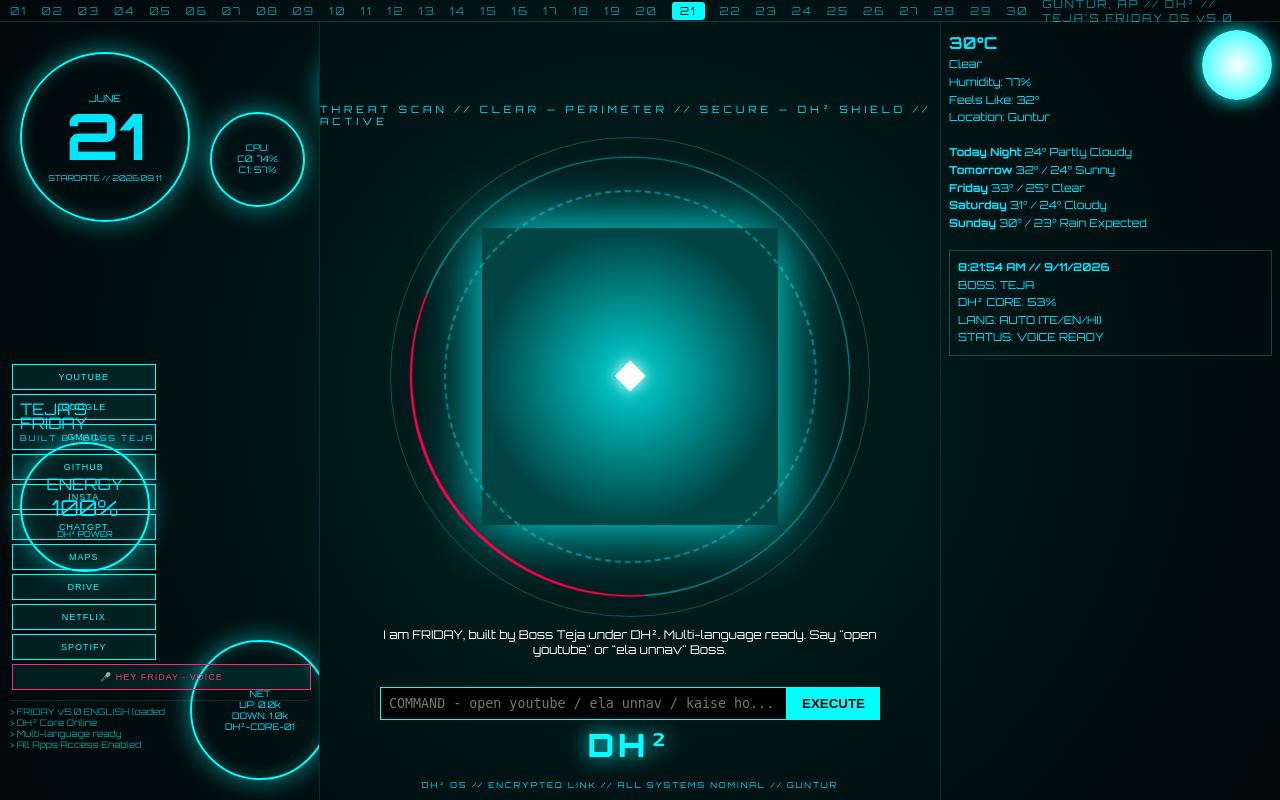
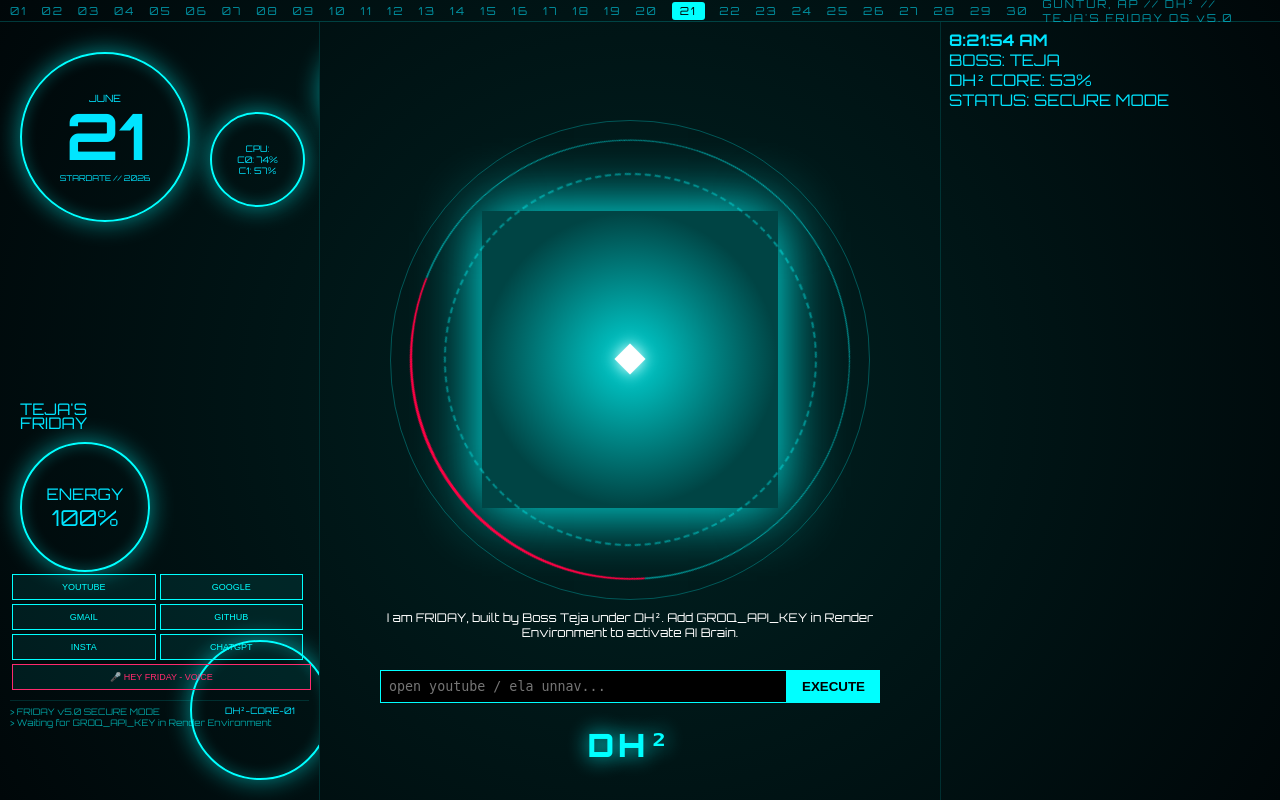
Before and after one commit to mrtej568-ship-it/FRIDAY, a Flask app: page / in a window 1280 px wide. Run offline with Flask 3, Linux system fonts and the light colour scheme.

Commit message:
Update index.html

```diff
--- a/templates/index.html
+++ b/templates/index.html
@@ -1,8 +1,7 @@
 <!DOCTYPE html>
 <html lang="en">
 <head>
-<meta charset="UTF-8">
-<meta name="viewport" content="width=device-width, initial-scale=1">
+<meta charset="UTF-8"><meta name="viewport" content="width=device-width, initial-scale=1">
 <title>DH² // TEJA'S FRIDAY OS v5.0</title>
 <style>
 @import url('https://fonts.googleapis.com/css2?family=Orbitron:wght@400;700;900&display=swap');
@@ -14,128 +13,49 @@ body{background:#020a0a;color:#00e5ff;font-family:'Orbitron',monospace;overflow:
 .left,.right{padding:8px;border-right:1px solid #00ffff22;position:relative;overflow:hidden}
 .right{border-left:1px solid #00ffff22;border-right:none}
 .circle{border-radius:50%;border:2px solid #00ffff;box-shadow:0 0 25px #00ffff88, inset 0 0 15px #00ffff44;display:flex;align-items:center;justify-content:center;position:absolute}
-.c-big{width:170px;height:170px;left:20px;top:30px}
-.c-cpu{width:95px;height:95px;left:210px;top:90px;font-size:9px;line-height:1.2;text-align:center}
-.c-ram{width:110px;height:110px;left:320px;top:15px;font-size:10px;text-align:center}
-.c-energy{width:130px;height:130px;left:20px;top:420px}
-.c-bottom{width:140px;height:140px;left:190px;bottom:20px}
+.c-big{width:170px;height:170px;left:20px;top:30px}.c-cpu{width:95px;height:95px;left:210px;top:90px;font-size:9px;text-align:center}.c-ram{width:110px;height:110px;left:320px;top:15px;font-size:10px;text-align:center}.c-energy{width:130px;height:130px;left:20px;top:420px}.c-bottom{width:140px;height:140px;left:190px;bottom:20px}
 .center{position:relative;display:flex;align-items:center;justify-content:center;flex-direction:column}
 .reactor{width:480px;height:480px;border-radius:50%;position:relative;border:1px solid #00ffff44;display:flex;align-items:center;justify-content:center}
 .ring{position:absolute;border-radius:50%;border:1px solid #00ffff88;animation:spin linear infinite}
-.r1{width:92%;height:92%;border-top:3px solid #ff0044;animation-duration:4s}
-.r2{width:78%;height:78%;border:2px dashed #00ffff66;animation-duration:8s;animation-direction:reverse}
+.r1{width:92%;height:92%;border-top:3px solid #ff0044;animation-duration:4s}.r2{width:78%;height:78%;border:2px dashed #00ffff66;animation-duration:8s;animation-direction:reverse}
 .r3{width:62%;height:62%;background:radial-gradient(circle, #00ffffcc, #004444 70%);box-shadow:0 0 60px #00ffff;cursor:pointer;display:flex;align-items:center;justify-content:center}
-.r3:hover{box-shadow:0 0 90px #00ffff}
-@keyframes spin{to{transform:rotate(360deg)}}
-.diamond{width:22px;height:22px;background:#fff;transform:rotate(45deg);box-shadow:0 0 15px #fff}
-.brand-left{position:absolute;left:20px;top:380px;line-height:0.9}
-.brand-left.small{font-size:12px;letter-spacing:4px;color:#7cffff}
-.brand-left.big{font-size:44px;font-weight:900;color:#a0ffff;text-shadow:0 0 20px #00ffff}
+@keyframes spin{to{transform:rotate(360deg)}}.diamond{width:22px;height:22px;background:#fff;transform:rotate(45deg);box-shadow:0 0 15px #fff}
+.brand-left{position:absolute;left:20px;top:380px;line-height:0.9}.brand-left.small{font-size:12px;letter-spacing:4px;color:#7cffff}.brand-left.big{font-size:44px;font-weight:900;color:#a0ffff;text-shadow:0 0 20px #00ffff}
 .brand-bottom{position:absolute;bottom:35px;left:50%;transform:translateX(-50%);font-size:32px;font-weight:900;letter-spacing:4px;color:#00ffff;text-shadow:0 0 20px #00ffff}
-.weather{font-size:11px;line-height:1.6}
-.controls{position:absolute;bottom:10px;left:10px;right:10px}
-.btn{width:48%;background:rgba(0,255,255,0.08);border:1px solid #00ffff;color:#00ffff;padding:7px;margin:2px;cursor:pointer;font-size:9px;letter-spacing:1px;display:inline-block}
-.btn:hover{background:#00ffff;color:#000;box-shadow:0 0 15px #00ffff}
-.btn-danger{border-color:#ff2a6d;color:#ff2a6d;width:100%}
-#reply{color:#fff;font-size:12px;min-height:40px;margin:10px 0;text-align:center;max-width:500px}
-#cmd{flex:1;background:#000;border:1px solid #00ffff;color:#00ffff;padding:8px;font-family:monospace}
-#exec{background:#00ffff;color:#000;border:none;padding:8px 15px;cursor:pointer;font-weight:bold}
-.input-row{display:flex;width:90%;max-width:500px;margin-top:10px}
-#log{font-size:9px;height:90px;overflow-y:auto;color:#00ffff99;margin-top:8px;border-top:1px solid #00ffff22;padding-top:5px}
+.controls{position:absolute;bottom:10px;left:10px;right:10px}.btn{width:48%;background:rgba(0,255,255,0.08);border:1px solid #00ffff;color:#00ffff;padding:7px;margin:2px;cursor:pointer;font-size:9px;display:inline-block}.btn:hover{background:#00ffff;color:#000}.btn-danger{border-color:#ff2a6d;color:#ff2a6d;width:100%}
+#reply{color:#fff;font-size:12px;min-height:40px;margin:10px 0;text-align:center;max-width:500px}#cmd{flex:1;background:#000;border:1px solid #00ffff;color:#00ffff;padding:8px;font-family:monospace}#exec{background:#00ffff;color:#000;border:none;padding:8px 15px;cursor:pointer;font-weight:bold}.input-row{display:flex;width:90%;max-width:500px;margin-top:10px}#log{font-size:9px;height:90px;overflow-y:auto;color:#00ffff99;margin-top:8px;border-top:1px solid #00ffff22;padding-top:5px}
 </style>
 </head>
 <body>
 <div class="top"><span>01</span><span>02</span><span>03</span><span>04</span><span>05</span><span>06</span><span>07</span><span>08</span><span>09</span><span>10</span><span>11</span><span>12</span><span>13</span><span>14</span><span>15</span><span>16</span><span>17</span><span>18</span><span>19</span><span>20</span><span class="active">21</span><span>22</span><span>23</span><span>24</span><span>25</span><span>26</span><span>27</span><span>28</span><span>29</span><span>30</span><span style="margin-left:auto">GUNTUR, AP // DH² // TEJA'S FRIDAY OS v5.0</span></div>
-
 <div class="main">
 <div class="left">
-<div class="circle c-big"><div style="text-align:center"><div style="font-size:10px">JUNE</div><div style="font-size:64px;font-weight:700;line-height:1">21</div><div style="font-size:8px;margin-top:5px">STARDATE // 2026.09.11</div></div></div>
+<div class="circle c-big"><div style="text-align:center"><div style="font-size:10px">JUNE</div><div style="font-size:64px;font-weight:700;line-height:1">21</div><div style="font-size:8px;margin-top:5px">STARDATE // 2026</div></div></div>
 <div class="circle c-cpu">CPU:<br>C0: 74%<br>C1: 57%</div>
 <div class="circle c-ram">RAM: 75%<br>SWAP: 49%</div>
-<div class="brand-left"><div class="small">TEJA'S</div><div class="big">FRIDAY</div><div style="font-size:8px;margin-top:4px;letter-spacing:2px">BUILT BY BOSS TEJA</div></div>
-<div class="circle c-energy"><div style="text-align:center">ENERGY<br><span style="font-size:22px">100%</span><br><span style="font-size:8px">DH² POWER</span></div></div>
-<div class="circle c-bottom"><div style="text-align:center;font-size:9px">NET<br>UP: 0.0k<br>DOWN: 1.0k<br>DH²-CORE-01</div></div>
+<div class="brand-left"><div class="small">TEJA'S</div><div class="big">FRIDAY</div></div>
+<div class="circle c-energy"><div style="text-align:center">ENERGY<br><span style="font-size:22px">100%</span></div></div>
+<div class="circle c-bottom"><div style="text-align:center;font-size:9px">DH²-CORE-01</div></div>
 <div class="controls">
-<button class="btn" onclick="openApp('youtube')">YOUTUBE</button>
-<button class="btn" onclick="openApp('google')">GOOGLE</button>
-<button class="btn" onclick="openApp('gmail')">GMAIL</button>
-<button class="btn" onclick="openApp('github')">GITHUB</button>
-<button class="btn" onclick="openApp('instagram')">INSTA</button>
-<button class="btn" onclick="openApp('chatgpt')">CHATGPT</button>
-<button class="btn" onclick="openApp('maps')">MAPS</button>
-<button class="btn" onclick="openApp('drive')">DRIVE</button>
-<button class="btn" onclick="openApp('netflix')">NETFLIX</button>
-<button class="btn" onclick="openApp('spotify')">SPOTIFY</button>
-<button class="btn btn-danger" onclick="startVoice()">🎤 HEY FRIDAY - VOICE</button>
-<div id="log">> FRIDAY v5.0 ENGLISH loaded<br>> DH² Core Online<br>> Multi-language ready<br>> All Apps Access Enabled<br></div>
+<button class="btn" onclick="openApp('youtube')">YOUTUBE</button><button class="btn" onclick="openApp('google')">GOOGLE</button><button class="btn" onclick="openApp('gmail')">GMAIL</button><button class="btn" onclick="openApp('github')">GITHUB</button><button class="btn" onclick="openApp('instagram')">INSTA</button><button class="btn" onclick="openApp('chatgpt')">CHATGPT</button><button class="btn btn-danger" onclick="startVoice()">🎤 HEY FRIDAY - VOICE</button>
+<div id="log">> FRIDAY v5.0 SECURE MODE<br>> Waiting for GROQ_API_KEY in Render Environment<br></div>
 </div>
 </div>
-
 <div class="center">
-<div style="font-size:10px;letter-spacing:4px;margin-bottom:10px">THREAT SCAN // CLEAR — PERIMETER // SECURE — DH² SHIELD // ACTIVE</div>
 <div class="reactor"><div class="ring r1"></div><div class="ring r2"></div><div class="r3" onclick="startVoice()"><div class="diamond"></div></div></div>
-<div id="reply">I am FRIDAY, built by Boss Teja under DH². Multi-language ready. Say "open youtube" or "ela unnav" Boss.</div>
-<div class="input-row"><input id="cmd" placeholder="COMMAND - open youtube / ela unnav / kaise ho..."><button id="exec" onclick="send()">EXECUTE</button></div>
+<div id="reply">I am FRIDAY, built by Boss Teja under DH². Add GROQ_API_KEY in Render Environment to activate AI Brain.</div>
+<div class="input-row"><input id="cmd" placeholder="open youtube / ela unnav..."><button id="exec" onclick="send()">EXECUTE</button></div>
 <div class="brand-bottom">DH²</div>
-<div style="position:absolute;bottom:10px;font-size:8px;letter-spacing:2px">DH² OS // ENCRYPTED LINK // ALL SYSTEMS NOMINAL // GUNTUR</div>
 </div>
-
-<div class="right weather">
-<div style="display:flex;justify-content:space-between"><div><h2>30°C</h2>Clear<br>Humidity: 77%<br>Feels Like: 32°<br>Location: Guntur</div><div style="width:70px;height:70px;border-radius:50%;background:radial-gradient(circle, #fff, #00ffff);box-shadow:0 0 20px #00ffff"></div></div><br>
-<b>Today Night</b> 24° Partly Cloudy<br>
-<b>Tomorrow</b> 32° / 24° Sunny<br>
-<b>Friday</b> 33° / 25° Clear<br>
-<b>Saturday</b> 31° / 24° Cloudy<br>
-<b>Sunday</b> 30° / 23° Rain Expected<br><br>
-<div style="border:1px solid #00ffff44;padding:8px">
-<b id="clock">--:--:--</b><br>
-BOSS: TEJA<br>
-DH² CORE: <span id="cpu">42</span>%<br>
-LANG: AUTO (TE/EN/HI)<br>
-STATUS: VOICE READY
+<div class="right"><b id="clock">--:--:--</b><br>BOSS: TEJA<br>DH² CORE: <span id="cpu">42</span>%<br>STATUS: SECURE MODE</div>
 </div>
-</div>
-</div>
-
 <script>
-const apps = {
-youtube:'https://youtube.com', google:'https://google.com', gmail:'https://mail.google.com',
-github:'https://github.com', instagram:'https://instagram.com', chatgpt:'https://chat.openai.com',
-maps:'https://maps.google.com', drive:'https://drive.google.com', netflix:'https://netflix.com',
-spotify:'https://open.spotify.com', whatsapp:'https://web.whatsapp.com', facebook:'https://facebook.com',
-twitter:'https://twitter.com', linkedin:'https://linkedin.com', amazon:'https://amazon.in'
-};
-let recognition; let isListening = false;
-function setupVoice(){
-const SR = window.SpeechRecognition || window.webkitSpeechRecognition;
-if(!SR){ alert("Boss, use Chrome for voice!"); return; }
-recognition = new SR(); recognition.continuous = true; recognition.interimResults = false; recognition.lang = 'en-US';
-recognition.onstart = () => { isListening=true; document.getElementById('reply').innerText="🎤 Listening... Say 'open youtube' or 'ela unnav' Boss"; document.getElementById('log').innerHTML+="<br>> 🎤 MIC ON"; }
-recognition.onend = () => { if(isListening) recognition.start(); }
-recognition.onresult = (e) => { let t = e.results[e.results.length-1][0].transcript.toLowerCase().trim(); document.getElementById('cmd').value=t; handleVoice(t); }
-recognition.onerror = (e) => { console.log(e); }
-}
-function handleVoice(msg){
-logMsg("VOICE: "+msg);
-if(msg.includes("open")){
-for(let k in apps){ if(msg.includes(k)){ openApp(k); speak(`Opening ${k}, Boss`); return; } }
-let custom = msg.replace("open","").trim(); if(custom){ window.open(`https://${custom}.com`,'_blank'); speak(`Opening ${custom}, Boss`); return; }
-}
-if(msg.includes("close")){ speak("Closing tab, Boss"); window.close(); return; }
-sendToAI(msg);
-}
-function openApp(name){ let url=apps[name.toLowerCase()]||`https://${name}.com`; window.open(url,'_blank'); logMsg(`> Opened ${name.toUpperCase()}`); }
-function logMsg(t){ let l=document.getElementById('log'); l.innerHTML+="<br>> "+t; l.scrollTop=l.scrollHeight; }
-function speak(t){ if('speechSynthesis' in window){ speechSynthesis.cancel(); let u=new SpeechSynthesisUtterance(t); u.rate=0.95; u.pitch=0.9; speechSynthesis.speak(u); } }
-function updateTime(){ let n=new Date(); document.getElementById('clock').innerText=n.toLocaleTimeString()+' // '+n.toLocaleDateString(); document.getElementById('cpu').innerText=Math.floor(40+Math.random()*30); }
-setInterval(updateTime,1000); updateTime();
-async function sendToAI(msg){
-let rb=document.getElementById('reply'); rb.innerText="FRIDAY thinking...";
-try{ let r=await fetch('/ask',{method:'POST',headers:{'Content-Type':'application/json'},body:JSON.stringify({message:msg})}); let d=await r.json(); rb.innerText=d.reply; logMsg(d.reply); if(d.url) window.open(d.url,'_blank'); speak(d.reply); }catch(e){ rb.innerText="Offline but apps work, Boss"; }
-}
-async function send(){ let i=document.getElementById('cmd'); let m=i.value.trim(); if(!m) return; handleVoice(m.toLowerCase()); i.value=''; }
-function startVoice(){ if(!recognition) setupVoice(); if(isListening){ isListening=false; recognition.stop(); document.getElementById('reply').innerText="Mic OFF, Boss"; }else{ isListening=true; recognition.start(); } }
-window.onload=()=>{ setupVoice(); }
+const apps={youtube:'https://youtube.com',google:'https://google.com',gmail:'https://mail.google.com',github:'https://github.com',instagram:'https://instagram.com',chatgpt:'https://chat.openai.com',maps:'https://maps.google.com',drive:'https://drive.google.com'};
+function openApp(n){window.open(apps[n]||`https://${n}.com`,'_blank')}
+function updateTime(){let n=new Date();document.getElementById('clock').innerText=n.toLocaleTimeString();document.getElementById('cpu').innerText=Math.floor(40+Math.random()*30);}setInterval(updateTime,1000);updateTime();
+async function sendToAI(m){let r=document.getElementById('reply');r.innerText="FRIDAY thinking...";try{let res=await fetch('/ask',{method:'POST',headers:{'Content-Type':'application/json'},body:JSON.stringify({message:m})});let d=await res.json();r.innerText=d.reply;if(d.url)window.open(d.url,'_blank');}catch(e){r.innerText="Offline - Apps work"}}
+async function send(){let i=document.getElementById('cmd');let m=i.value.trim();if(!m)return;if(m.includes("open")){for(let k in apps){if(m.includes(k)){openApp(k);document.getElementById('reply').innerText=`Opening ${k.toUpperCase()}, Boss!`;i.value='';return;}}}sendToAI(m);i.value='';}
+function startVoice(){alert("Voice F3.0 - Telugu accent code next update lo istha Boss! Ippudu typing work avthundi.");}
 document.getElementById('cmd').addEventListener('keydown',e=>{if(e.key==='Enter')send()});
 </script>
 </body>
```
